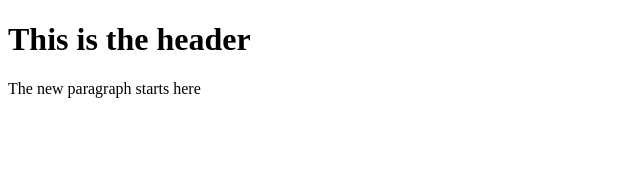
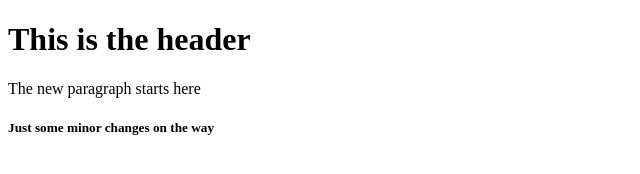
Before and after one commit to alexzolotukhin/git-test, a plain HTML site: page index.html in a window 1280 px wide. Shown: the whole page, without its empty margins (0-640 px from the left). Drawn offline with Linux system fonts and the light colour scheme.

Commit message:
Some minor changes

```diff
--- a/index.html
+++ b/index.html
@@ -8,5 +8,6 @@
 <body>
     <h1>This is the header</h1>
     <p>The new paragraph starts here</p>
+    <h5>Just some minor changes on the way</h5>
 </body>
 </html>
```
